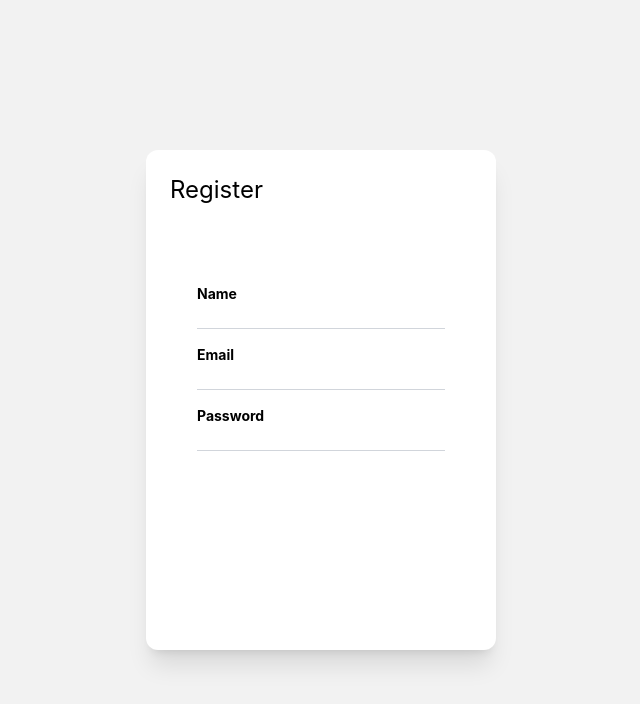
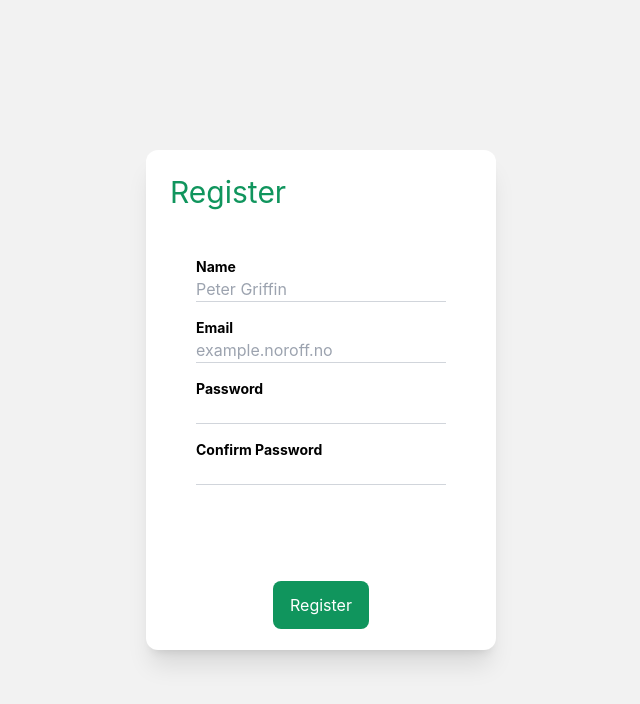
Before and after one commit to AdrianFred/projectexam2022, a Next.js app: page /register in a window 1280 px wide. Shown: the top 704 px of the page, without its empty margins (319-959 px from the left). Built offline with nearby package versions, Linux system fonts and the light colour scheme; what tailwindcss-debug-screens would draw is missing.

Commit message:
Making form validations

```diff
--- a/components/Navbar.js
+++ b/components/Navbar.js
@@ -116,10 +116,10 @@ const Navbar = () => {
               <p className="uppercase tracking-widest text-green-500 ">Logged in as</p>
               <div className="flex items-center justify-around my-4 w-full sm:w-[80%]">
                 <Link href="/login">
-                  <button className="p-3 bg-green-500 rounded-xl">Log in</button>
+                  <button className="p-3 bg-green rounded-xl">Log in</button>
                 </Link>
                 <Link href="/register">
-                  <button className="p-3 bg-green-500 rounded-xl">Sign up</button>
+                  <button className="p-3 bg-green rounded-xl">Sign up</button>
                 </Link>
               </div>
             </div>
--- a/pages/auction.js
+++ b/pages/auction.js
@@ -1,7 +1,12 @@
 import AuctionCard from "../components/AuctionCard";
+import { useState, useEffect } from "react";
 
 export default function Auction() {
-  const auctions = async () => {
+  const [auctions, setAuctions] = useState([]);
+  const [loader, setLoader] = useState(true);
+
+  useEffect(() => {
+    async function fetchData() {
       const res = await fetch("https://api.noroff.dev/api/v1/auction/listings", {
         method: "GET",
         headers: {
@@ -9,15 +14,16 @@ export default function Auction() {
         },
         body: undefined,
       });
-    const json = await res.json();
-    console.log(json);
-  };
+      const data = await res.json();
+      setAuctions(data);
+    }
+    fetchData();
+  }, []);
 
   return (
     <div className="debug-screens">
       <div>Hello</div>
-      <AuctionCard />
-      <button onClick={auctions}>Click</button>
+      <AuctionCard auctions={auctions} />
     </div>
   );
 }
--- a/pages/auction/[postId].js
+++ b/pages/auction/[postId].js
@@ -4,6 +4,8 @@ import { useRouter } from "next/router";
 
 export default function AuctionCard({ auctions }) {
   const [data, setData] = useState([]);
+  const [loader, setLoader] = useState(true);
+
   // const [url, setUrl] = useState("https://api.noroff.dev/api/v1/auction/listings/");
   const router = useRouter();
   const { postId } = router.query;
@@ -33,7 +35,7 @@ export default function AuctionCard({ auctions }) {
             <img className="pt-3 rounded-tr-3xl rounded-bl-3xl" src={data.media} alt="/" width={250} height={150} />
           </div>
           <div className="font-bold ml-6 mt-4">{data.title}</div>
-          <div className="ml-6 mt-2">{data[_count].bids}</div>
+          <div className="ml-6 mt-2">test</div>
           <div className="">
             <button className="bg-green p-2 ml-4 mt-8 rounded-3xl text-white min-w-[150px]">Check Item</button>
           </div>
--- a/pages/login.js
+++ b/pages/login.js
@@ -1,4 +1,4 @@
-import { useState } from "react";
+import { useEffect, useState } from "react";
 import { useRouter } from "next/router";
 import { toast } from "react-hot-toast";
 
@@ -6,6 +6,13 @@ export default function Login() {
   const [email, setEmail] = useState("");
   const [password, setPassword] = useState("");
   const router = useRouter();
+
+  useEffect(() => {
+    if (localStorage.getItem("token")) {
+      toast.success("You are already logged in");
+      router.push("/");
+    }
+  }, []);
 
   const changeInput = (e) => {
     if (e.target.name === "email") {
@@ -26,7 +33,6 @@ export default function Login() {
       body: JSON.stringify(data),
     });
     const json = await res.json();
-    console.log(json);
     if (json.accessToken) {
       localStorage.setItem("token", json.accessToken);
       localStorage.setItem("credits", json.credits);
@@ -42,29 +48,33 @@ export default function Login() {
     <div className="debug-screens min-h-screen flex justify-center items-center">
       <div className="">
         <div className="bg-white h-[500px] w-[350px] rounded-xl shadow-xl p-6">
-          <div className="text-green-500 text-2xl">Login</div>
+          <div className="text-green text-3xl">Login</div>
           <div className="flex justify-center items-center h-[450px]">
             <form onSubmit={userSignIn}>
-              <div className="flex flex-col mt-4">
-                <label className="text-sm font-bold">Email</label>
+              <div className="flex flex-col mt-4 ">
+                <label className="text-md font-bold">Email</label>
                 <input
                   onChange={changeInput}
                   name="email"
                   type="email"
-                  className="border-b border-gray-300 focus:outline-none focus:border-green-500"
+                  className="border-b border-gray-300 focus:outline-none focus:border-green"
+                  pattern="^[\w\-.]+@stud.?noroff.no$|^[\w\-.]+@?noroff.no$"
+                  title="Only users with a Noroff email account may sign up. Email must end in (stud.)noroff.no"
                 />
               </div>
               <div className="flex flex-col mt-4">
-                <label className="text-sm font-bold">Password</label>
+                <label className="text-md font-bold">Password</label>
                 <input
                   onChange={changeInput}
                   name="password"
                   type="password"
-                  className="border-b border-gray-300 focus:outline-none focus:border-green-500"
+                  className="border-b border-gray-300 focus:outline-none focus:border-green"
+                  required
+                  minLength={8}
                 />
               </div>
               <div className="pt-24 text-center">
-                <button className="bg-green-500 h-12 w-24 rounded-lg text-white">Login</button>
+                <button className="bg-green h-12 w-24 rounded-lg text-white">Login</button>
               </div>
             </form>
           </div>
--- a/pages/register.js
+++ b/pages/register.js
@@ -1,4 +1,4 @@
-import { useState } from "react";
+import { useState, useEffect } from "react";
 import { useRouter } from "next/router";
 import { toast } from "react-hot-toast";
 
@@ -6,15 +6,35 @@ export default function Login() {
   const [name, setName] = useState("");
   const [email, setEmail] = useState("");
   const [password, setPassword] = useState("");
+  const [passwordConfirmation, setPasswordConfirmation] = useState("e");
   const router = useRouter();
+
+  useEffect(() => {
+    if (localStorage.getItem("token")) {
+      toast.success("You are already logged in");
+      router.push("/");
+    }
+  }, []);
 
   const changeInput = (e) => {
     if (e.target.name === "email") {
       setEmail(e.target.value);
+    } else if (e.target.name === "name") {
+      setName(e.target.value);
     } else if (e.target.name === "password") {
       setPassword(e.target.value);
-    } else if (e.target.name === "name") {
-      setName(e.target.value);
+    } else if (e.target.name === "passwordConfirmation") {
+      setPasswordConfirmation(e.target.value);
+    }
+  };
+
+  const passwordMatch = (e) => {
+    e.preventDefault();
+    if (password !== passwordConfirmation) {
+      toast.error("Passwords do not match");
+    } else {
+      toast.success("Passwords match");
+      userRegisterIn(e);
     }
   };
 
@@ -43,38 +63,59 @@ export default function Login() {
     <div className="debug-screens min-h-screen flex justify-center items-center">
       <div className="">
         <div className="bg-white h-[500px] w-[350px] rounded-xl shadow-xl p-6">
-          <div className="text-green-500 text-2xl">Register</div>
+          <div className="text-green text-3xl">Register</div>
           <div className="flex justify-center items-center h-[450px]">
-            <form onSubmit={userRegisterIn}>
-              <div className="flex flex-col mt-4">
+            <form onSubmit={passwordMatch}>
+              <div className="flex flex-col mt-4 min-w-[250px]">
                 <label className="text-sm font-bold">Name</label>
                 <input
                   onChange={changeInput}
+                  placeholder="Peter Griffin"
                   name="name"
                   type="text"
-                  className="border-b border-gray-300 focus:outline-none focus:border-green-500"
+                  className="border-b border-gray-300 focus:outline-none focus:border-green"
+                  required
+                  minLength={3}
+                  maxLength={20}
                 />
               </div>
-              <div className="flex flex-col mt-4">
+              <div className="flex flex-col mt-4 min-w-[250px]">
                 <label className="text-sm font-bold">Email</label>
                 <input
                   onChange={changeInput}
+                  placeholder="example.noroff.no"
                   name="email"
                   type="email"
-                  className="border-b border-gray-300 focus:outline-none focus:border-green-500"
+                  className="border-b border-gray-300 focus:outline-none focus:border-green"
+                  required
+                  pattern="^[\w\-.]+@stud.?noroff.no$|^[\w\-.]+@?noroff.no$"
+                  title="Only users with a Noroff email account may sign up. Email must end in (stud.)noroff.no"
                 />
               </div>
-              <div className="flex flex-col mt-4">
+              <div className="flex flex-col mt-4 min-w-[250px]">
                 <label className="text-sm font-bold">Password</label>
                 <input
                   onChange={changeInput}
                   name="password"
                   type="password"
-                  className="border-b border-gray-300 focus:outline-none focus:border-green-500"
+                  className="border-b border-gray-300 focus:outline-none focus:border-green"
+                  required
+                  minLength={8}
+                />
+              </div>
+              <div className="flex flex-col mt-4 min-w-[250px]">
+                <label className="text-sm font-bold">Confirm Password</label>
+                <input
+                  onChange={changeInput}
+                  name="passwordConfirmation"
+                  type="password"
+                  className="border-b border-gray-300 focus:outline-none focus:border-green"
+                  required
+                  minLength={8}
                 />
               </div>
               <div className="pt-24 text-center">
-                <button className="bg-green-500 h-12 w-24 rounded-lg text-white">Register</button>
+                <button className="bg-green h-12 w-24 rounded-lg text-white">Register</button>
               </div>
             </form>
           </div>
```
Also changed, not shown: components/AuctionCard.js (+56 -63 lines). Lines whose indentation alone changed are shown as unchanged.
